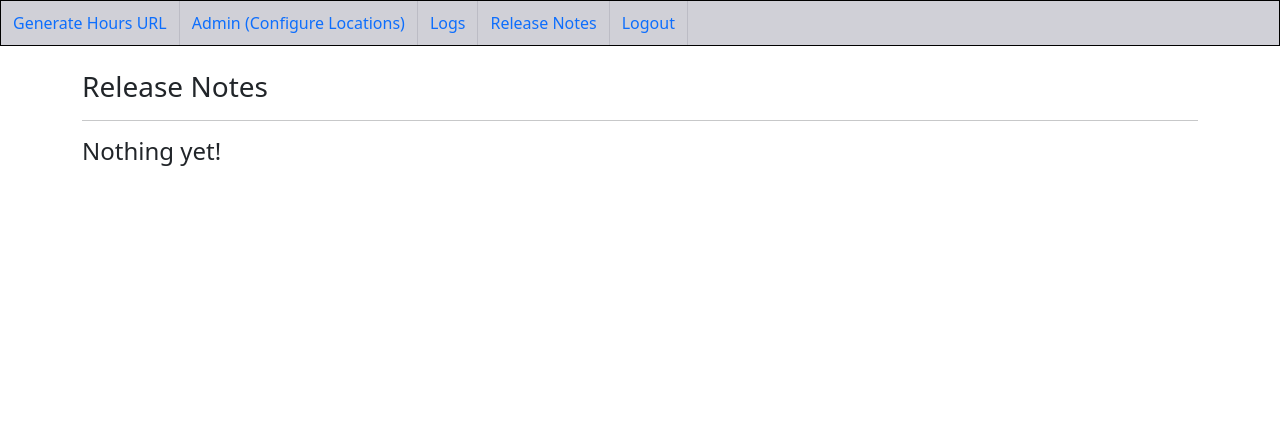
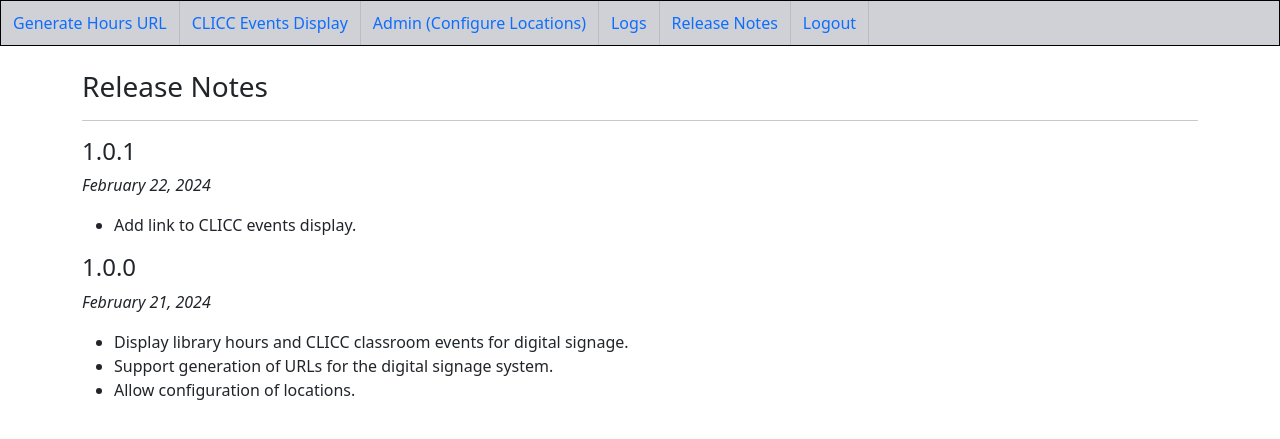
Before and after one commit to UCLALibrary/digital-signage-hours, a Django app: page /release_notes/ in a window 1280 px wide. Shown: the top 439 px of the page. Run offline with Django 4.2, Linux system fonts and the light colour scheme; the visitor is signed in with stand-in values (Sample User, id 1); parts of the project's set-up code (start-up, migrations or seed data) failed here and were passed over; some libraries are stand-ins or nearby versions.

Commit message:
SYS-1535: Add CLICC events link to navbar (#7)
* Add release notes and bump tag version for deploy

```diff
--- a/charts/prod-signage-values.yaml
+++ b/charts/prod-signage-values.yaml
@@ -6,7 +6,7 @@ replicaCount: 1
 
 image:
   repository: uclalibrary/digital-signage-hours
-  tag: v1.0.0
+  tag: v1.0.1
   pullPolicy: Always
 
 nameOverride: ""
--- a/signs/templates/signs/base.html
+++ b/signs/templates/signs/base.html
@@ -16,6 +16,7 @@
 <body>
     <ul class="navbar">
         <li><a href="/get_hours_url/">Generate Hours URL</a></li>
+        <li><a href="/display_clicc_events/">CLICC Events Display</a></li>
         <li><a href="/admin/">Admin (Configure Locations)</a></li>
         <li><a href="/logs/">Logs</a></li>
         <li><a href="/release_notes/">Release Notes</a></li>
--- a/signs/templates/signs/release_notes.html
+++ b/signs/templates/signs/release_notes.html
@@ -3,5 +3,16 @@
 {% block content %}
 <h3>Release Notes</h3>
 <hr/>
-<h4>Nothing yet!</h4>
+<h4>1.0.1</h4>
+<p><i>February 22, 2024</i></p>
+<ul>
+    <li>Add link to CLICC events display.</li>
+</ul>
+<h4>1.0.0</h4>
+<p><i>February 21, 2024</i></p>
+<ul>
+    <li>Display library hours and CLICC classroom events for digital signage.</li>
+    <li>Support generation of URLs for the digital signage system.</li>
+    <li>Allow configuration of locations.</li>
+</ul>
 {% endblock %}
```
